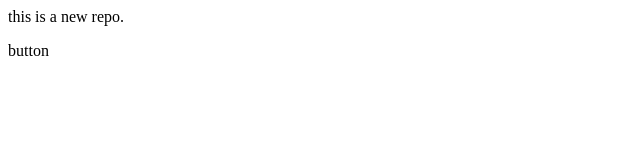
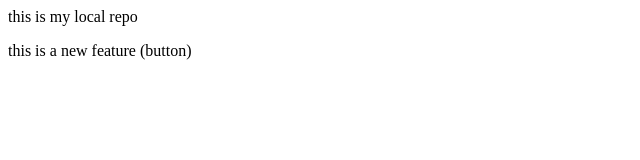
Before and after one commit to nigamhardik10-stack/demo, a plain HTML site: page index.html in a window 1280 px wide. Shown: the whole page, without its empty margins (0-640 px from the left). Drawn offline with Linux system fonts and the light colour scheme.

Commit message:
add button

```diff
--- a/index.html
+++ b/index.html
@@ -1,2 +1,2 @@
-<p>this is a new repo.</p>
-<p>button</p>
+<p>this is my local repo</p>
+<p>this is  a new feature (button)</p>
```
